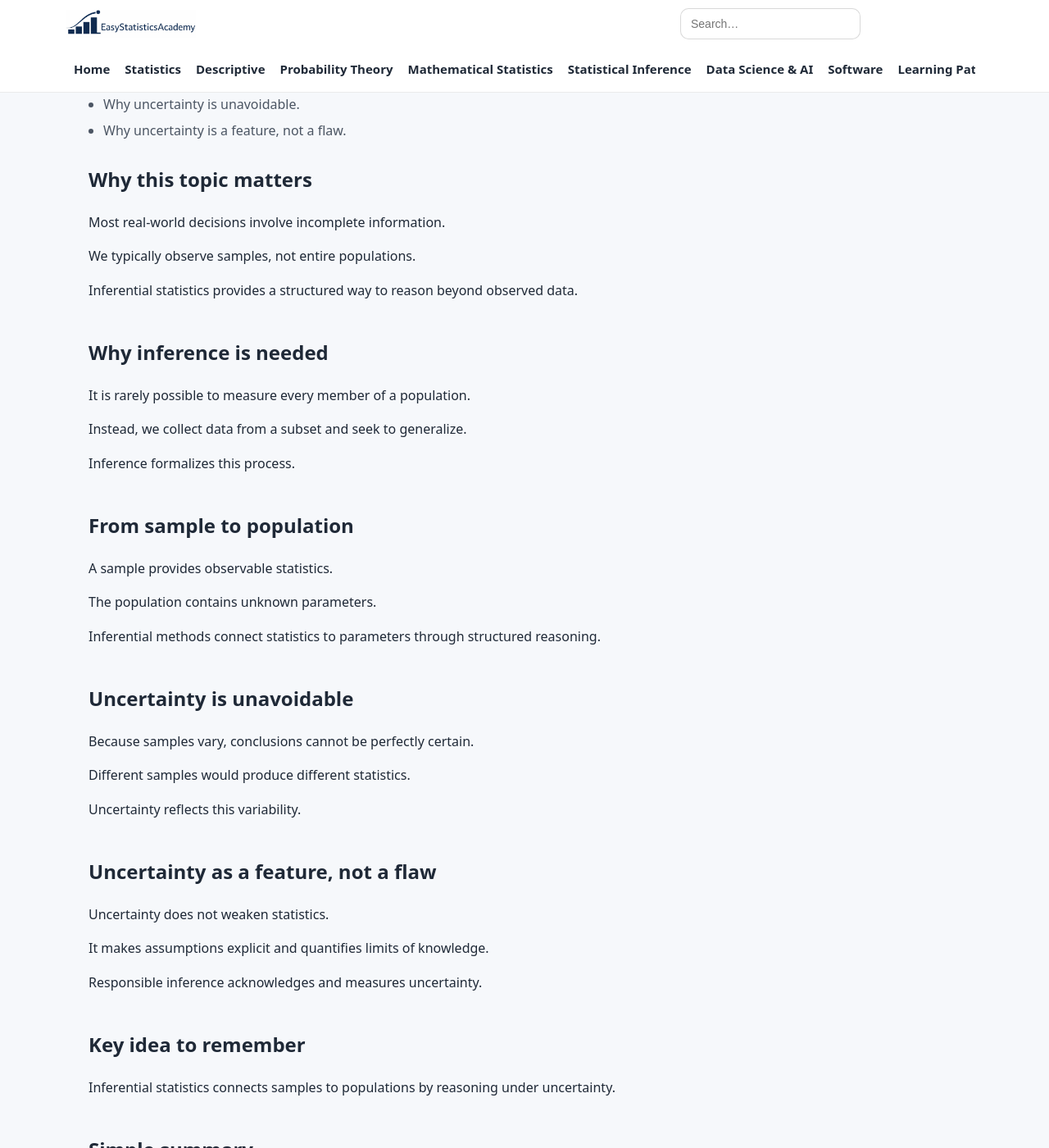
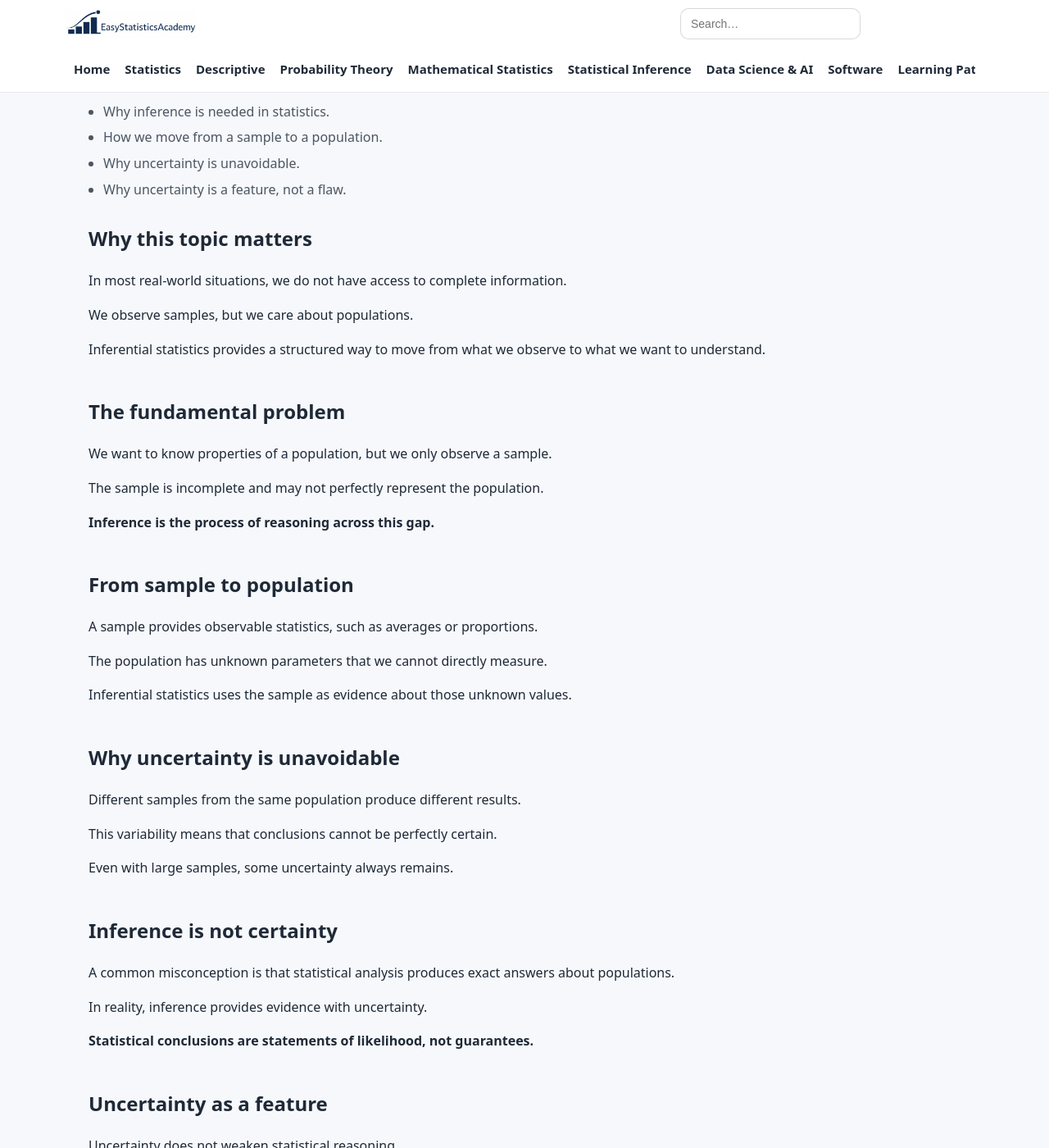
Before and after one commit to ammar-homaida-statistics/easystatisticsacademy, a Jekyll site: the page built from foundations/inferential-statistics-conceptual-overview/index.md, in a window 1280 px wide and 1400 px high, scrolled down 517 px. Shown: the whole window at 82% size. Built offline with Jekyll 4.4.1, drawn with Linux system fonts in a browser that asks for light colours; some of the changed text lies outside the part shown.

Commit message:
Update inferential statistics overview content

```diff
--- a/foundations/inferential-statistics-conceptual-overview/index.md
+++ b/foundations/inferential-statistics-conceptual-overview/index.md
@@ -19,10 +19,15 @@
   <div class="hero-card">
     <h1>Inferential Statistics</h1>
 
+    <div style="background:#fff3cd; border:1px solid #ffeeba; padding:12px 14px; margin:14px 0; border-radius:8px;">
+      <strong>🚧 Under Construction</strong> — Formal tools (confidence intervals, hypothesis tests) will be introduced later.
+    </div>
+
     <p class="lead">
-      This lesson introduces inferential statistics conceptually,
-      explains why inference is necessary, and clarifies how
-      uncertainty connects samples to populations.
+      Inferential statistics allows us to learn about populations
+      using data from samples.
+      This process is inherently uncertain,
+      and managing that uncertainty is the central goal of inference.
     </p>
 
     <p class="muted-mini">
@@ -30,6 +35,8 @@
     </p>
   </div>
 </section>
+
+
 
 <section class="section">
   <div class="content-narrow">
@@ -44,115 +51,180 @@
   </div>
 </section>
 
+
+
 <section class="section">
   <div class="content-narrow">
     <h2>Why this topic matters</h2>
 
     <p>
-      Most real-world decisions involve incomplete information.
+      In most real-world situations,
+      we do not have access to complete information.
     </p>
 
     <p>
-      We typically observe samples,
-      not entire populations.
+      We observe samples,
+      but we care about populations.
     </p>
 
     <p>
       Inferential statistics provides a structured way
-      to reason beyond observed data.
+      to move from what we observe
+      to what we want to understand.
     </p>
   </div>
 </section>
 
+
+
 <section class="section">
   <div class="content-narrow">
-    <h2>Why inference is needed</h2>
+    <h2>The fundamental problem</h2>
 
     <p>
-      It is rarely possible to measure
-      every member of a population.
+      We want to know properties of a population,
+      but we only observe a sample.
     </p>
 
     <p>
-      Instead, we collect data from a subset
-      and seek to generalize.
+      The sample is incomplete
+      and may not perfectly represent the population.
     </p>
 
-    <p>
-      Inference formalizes this process.
+    <p style="font-weight:600;">
+      Inference is the process of reasoning across this gap.
     </p>
   </div>
 </section>
+
+
 
 <section class="section">
   <div class="content-narrow">
     <h2>From sample to population</h2>
 
     <p>
-      A sample provides observable statistics.
+      A sample provides observable statistics,
+      such as averages or proportions.
     </p>
 
     <p>
-      The population contains unknown parameters.
+      The population has unknown parameters
+      that we cannot directly measure.
     </p>
 
     <p>
-      Inferential methods connect statistics
-      to parameters through structured reasoning.
+      Inferential statistics uses the sample
+      as evidence about those unknown values.
     </p>
   </div>
 </section>
 
+
+
 <section class="section">
   <div class="content-narrow">
-    <h2>Uncertainty is unavoidable</h2>
+    <h2>Why uncertainty is unavoidable</h2>
 
     <p>
-      Because samples vary,
-      conclusions cannot be perfectly certain.
+      Different samples from the same population
+      produce different results.
     </p>
 
     <p>
-      Different samples would produce
-      different statistics.
+      This variability means that conclusions
+      cannot be perfectly certain.
     </p>
 
     <p>
-      Uncertainty reflects this variability.
+      Even with large samples,
+      some uncertainty always remains.
     </p>
   </div>
 </section>
 
+
+
 <section class="section">
   <div class="content-narrow">
-    <h2>Uncertainty as a feature, not a flaw</h2>
+    <h2>Inference is not certainty</h2>
 
     <p>
-      Uncertainty does not weaken statistics.
+      A common misconception is that statistical analysis
+      produces exact answers about populations.
     </p>
 
     <p>
-      It makes assumptions explicit
-      and quantifies limits of knowledge.
+      In reality, inference provides
+      evidence with uncertainty.
+    </p>
+
+    <p style="font-weight:600;">
+      Statistical conclusions are statements of likelihood,
+      not guarantees.
+    </p>
+  </div>
+</section>
+
+
+
+<section class="section">
+  <div class="content-narrow">
+    <h2>Uncertainty as a feature</h2>
+
+    <p>
+      Uncertainty does not weaken statistical reasoning.
     </p>
 
     <p>
-      Responsible inference acknowledges
-      and measures uncertainty.
+      It reflects honesty about what is known
+      and what is not known.
+    </p>
+
+    <p>
+      Good statistical methods quantify uncertainty
+      rather than ignore it.
     </p>
   </div>
 </section>
+
+
+
+<section class="section">
+  <div class="content-narrow">
+    <h2>Conceptual example</h2>
+
+    <p>
+      Suppose a survey finds that 60% of respondents
+      prefer a product.
+    </p>
+
+    <p>
+      This value describes the sample,
+      not the entire population.
+    </p>
+
+    <p>
+      The true population proportion may be higher or lower.
+      Inference helps us reason about that uncertainty.
+    </p>
+  </div>
+</section>
+
+
 
 <section class="section section-soft">
   <div class="content-narrow">
     <h2>Key idea to remember</h2>
 
     <p>
-      Inferential statistics connects samples to populations
-      by reasoning under uncertainty.
+      Inferential statistics uses sample data
+      to reason about populations under uncertainty.
     </p>
   </div>
 </section>
+
+
 
 <section class="section section-next">
   <div class="content-narrow">
@@ -160,11 +232,14 @@
 
     <p>
       Inferential statistics allows us to generalize
-      from sample data to population conclusions,
-      while explicitly accounting for uncertainty.
+      from samples to populations.
+      Because samples vary,
+      all such conclusions involve uncertainty.
     </p>
   </div>
 </section>
+
+
 
 <section class="section section-next">
   <div class="content-narrow">
@@ -172,8 +247,8 @@
 
     <p>
       The next lesson explains <strong>why probability is needed</strong>,
-      and how probability serves as the language of uncertainty
-      in statistical inference.
+      and how probability provides the language
+      for describing uncertainty in inference.
     </p>
 
     <a class="btn btn-primary" href="/foundations/why-probability-is-needed/">
```
Also changed, not shown: other parts of foundations/inferential-statistics-conceptual-overview/index.md (+6 -0 lines).
